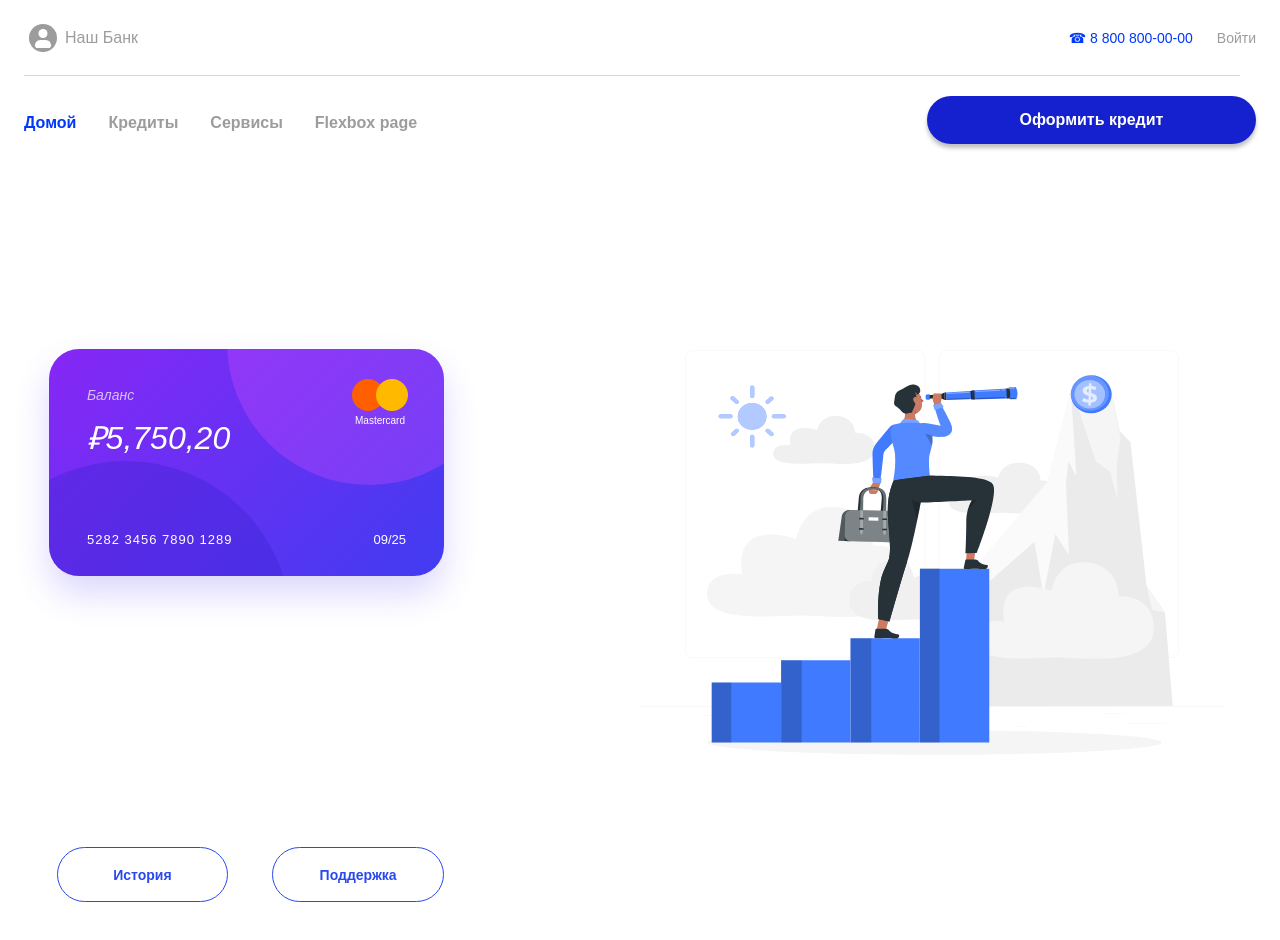
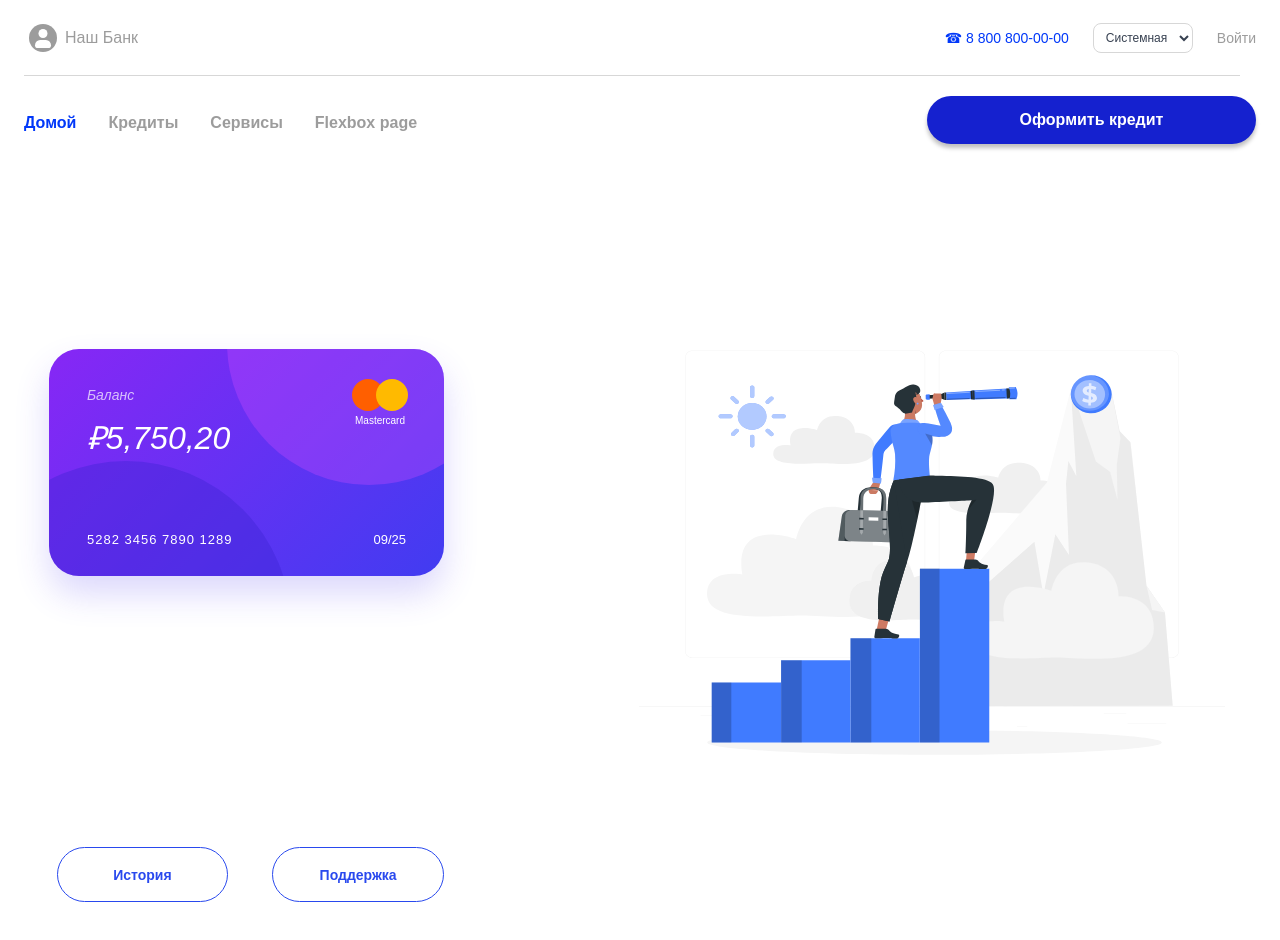
Before and after one commit to Vitas1968/neo_frontend, a React (Vite) app: page / in a window 1280 px wide. Shown: the top 940 px of the page. Built offline with nearby package versions, Linux system fonts and the light colour scheme.

Commit message:
feat: add light, dark, and system theme switching

```diff
--- a/src/components/header/Header.styles.ts
+++ b/src/components/header/Header.styles.ts
@@ -133,3 +133,13 @@ export const LoanButton = styled(NavLink)`
   font-weight: 600;
   text-decoration: none;
 `;
+
+export const ThemeSelect = styled.select`
+  padding: 6px 8px;
+  border: 1px solid ${({ theme }) => theme.colors.border};
+  border-radius: ${({ theme }) => theme.radius.s};
+  color: ${({ theme }) => theme.colors.textContent};
+  background-color: ${({ theme }) => theme.colors.surface};
+  font-size: 12px;
+  cursor: pointer;
+`;
--- a/src/components/header/Header.tsx
+++ b/src/components/header/Header.tsx
@@ -1,3 +1,6 @@
+import type { ChangeEvent } from 'react';
+import type { ThemePreference } from '../../styles/theme';
+import { useThemePreference } from '../../contexts/ThemePreferenceContext';
 import {
   Brand,
   BrandMark,
@@ -10,10 +13,17 @@ import {
   NavigationLink,
   NavigationRow,
   Phone,
+  ThemeSelect,
   TopRow,
 } from './Header.styles';
 
 export function Header() {
+  const { preference, setPreference } = useThemePreference();
+
+  const handleThemeChange = (event: ChangeEvent<HTMLSelectElement>) => {
+    setPreference(event.target.value as ThemePreference);
+  };
+
   return (
     <HeaderElement>
       <Container>
@@ -25,6 +35,17 @@ export function Header() {
 
           <Contacts>
             <Phone href="tel:88008000000">☎ 8 800 800-00-00</Phone>
+
+            <ThemeSelect
+              aria-label="Тема интерфейса"
+              value={preference}
+              onChange={handleThemeChange}
+            >
+              <option value="system">Системная</option>
+              <option value="light">Светлая</option>
+              <option value="dark">Тёмная</option>
+            </ThemeSelect>
+
             <Login type="button">Войти</Login>
           </Contacts>
         </TopRow>
--- /dev/null
+++ b/src/contexts/ThemePreferenceContext.ts
@@ -0,0 +1,19 @@
+import { createContext, useContext } from 'react';
+import type { ThemePreference } from '../styles/theme';
+
+type ThemePreferenceContextValue = {
+  preference: ThemePreference;
+  setPreference: (preference: ThemePreference) => void;
+};
+
+export const ThemePreferenceContext = createContext<ThemePreferenceContextValue | null>(null);
+
+export function useThemePreference() {
+  const context = useContext(ThemePreferenceContext);
+
+  if (!context) {
+    throw new Error('useThemePreference must be used within AppThemeProvider');
+  }
+
+  return context;
+}
--- /dev/null
+++ b/src/providers/AppThemeProvider.tsx
@@ -0,0 +1,52 @@
+import { useEffect, useState, type ReactNode } from 'react';
+import { ThemeProvider as StyledThemeProvider } from 'styled-components';
+import { darkTheme, lightTheme, type ResolvedTheme, type ThemePreference } from '../styles/theme';
+import { ThemePreferenceContext } from '../contexts/ThemePreferenceContext';
+
+const STORAGE_KEY = 'theme-preference';
+
+function getSystemTheme(): ResolvedTheme {
+  return window.matchMedia('(prefers-color-scheme: dark)').matches ? 'dark' : 'light';
+}
+
+function isThemePreference(value: string | null): value is ThemePreference {
+  return value === 'light' || value === 'dark' || value === 'system';
+}
+
+function getInitialPreference(): ThemePreference {
+  const storedPreference = localStorage.getItem(STORAGE_KEY);
+
+  return isThemePreference(storedPreference) ? storedPreference : 'system';
+}
+
+export function AppThemeProvider({ children }: { children: ReactNode }) {
+  const [preference, setPreference] = useState<ThemePreference>(getInitialPreference);
+  const [systemTheme, setSystemTheme] = useState<ResolvedTheme>(getSystemTheme);
+
+  useEffect(() => {
+    const mediaQuery = window.matchMedia('(prefers-color-scheme: dark)');
+
+    const handleChange = (event: MediaQueryListEvent) => {
+      setSystemTheme(event.matches ? 'dark' : 'light');
+    };
+
+    mediaQuery.addEventListener('change', handleChange);
+
+    return () => {
+      mediaQuery.removeEventListener('change', handleChange);
+    };
+  }, []);
+
+  useEffect(() => {
+    localStorage.setItem(STORAGE_KEY, preference);
+  }, [preference]);
+
+  const resolvedTheme = preference === 'system' ? systemTheme : preference;
+  const currentTheme = resolvedTheme === 'dark' ? darkTheme : lightTheme;
+
+  return (
+    <ThemePreferenceContext.Provider value={{ preference, setPreference }}>
+      <StyledThemeProvider theme={currentTheme}>{children}</StyledThemeProvider>
+    </ThemePreferenceContext.Provider>
+  );
+}
--- a/src/styles/GlobalStyle.ts
+++ b/src/styles/GlobalStyle.ts
@@ -6,7 +6,7 @@ export const GlobalStyle = createGlobalStyle`
   }
 
   html {
-    color-scheme: light;
+    color-scheme: ${({ theme }) => theme.mode};
   }
 
   body {
--- a/src/styles/styled.d.ts
+++ b/src/styles/styled.d.ts
@@ -3,6 +3,7 @@ import type { AppTheme } from './theme';
 
 declare module 'styled-components' {
   export interface DefaultTheme {
+    mode: AppTheme['mode'];
     colors: AppTheme['colors'];
     spacing: AppTheme['spacing'];
     radius: AppTheme['radius'];
--- a/src/styles/theme.ts
+++ b/src/styles/theme.ts
@@ -1,4 +1,8 @@
+export type ThemePreference = 'light' | 'dark' | 'system';
+export type ResolvedTheme = Exclude<ThemePreference, 'system'>;
+
 export type AppTheme = {
+  mode: ResolvedTheme;
   colors: {
     textPrimary: string;
     textContent: string;
@@ -45,26 +49,7 @@ export type AppTheme = {
   };
 };
 
-export const theme: AppTheme = {
-  colors: {
-    textPrimary: '#1f2937',
-    textContent: '#374151',
-    textSecondary: '#6b7280',
-    textTertiary: '#9c9c9c',
-    textMuted: '#dedddd',
-    surface: '#ffffff',
-    pageBackground: '#f7f7f7',
-    surfaceMuted: '#e5e7eb',
-    surfaceAccent: '#e7e9ff',
-    primary: '#202ed7',
-    primaryHover: '#1521cf',
-    accent: '#2949ee',
-    focus: '#0138f9',
-    border: '#d7d7d7',
-    danger: '#ff0000',
-    dangerStrong: '#d92d20',
-    success: '#5d61dc',
-  },
+const sharedThemeValues = {
   spacing: {
     xs: '4px',
     s: '8px',
@@ -91,3 +76,51 @@ export const theme: AppTheme = {
     primary: 'Arial, sans-serif',
   },
 };
+
+export const lightTheme: AppTheme = {
+  mode: 'light',
+  colors: {
+    textPrimary: '#1f2937',
+    textContent: '#374151',
+    textSecondary: '#6b7280',
+    textTertiary: '#9c9c9c',
+    textMuted: '#dedddd',
+    surface: '#ffffff',
+    pageBackground: '#f7f7f7',
+    surfaceMuted: '#e5e7eb',
+    surfaceAccent: '#e7e9ff',
+    primary: '#202ed7',
+    primaryHover: '#1521cf',
+    accent: '#2949ee',
+    focus: '#0138f9',
+    border: '#d7d7d7',
+    danger: '#ff0000',
+    dangerStrong: '#d92d20',
+    success: '#5d61dc',
+  },
+  ...sharedThemeValues,
+};
+
+export const darkTheme: AppTheme = {
+  mode: 'dark',
+  colors: {
+    textPrimary: '#f9fafb',
+    textContent: '#e5e7eb',
+    textSecondary: '#9ca3af',
+    textTertiary: '#a1a1aa',
+    textMuted: '#9ca3af',
+    surface: '#111827',
+    pageBackground: '#030712',
+    surfaceMuted: '#374151',
+    surfaceAccent: '#1e3a8a',
+    primary: '#818cf8',
+    primaryHover: '#6366f1',
+    accent: '#93c5fd',
+    focus: '#60a5fa',
+    border: '#374151',
+    danger: '#f87171',
+    dangerStrong: '#ef4444',
+    success: '#a5b4fc',
+  },
+  ...sharedThemeValues,
+};
```
Also changed, not shown: src/main.tsx (+3 -4 lines).
